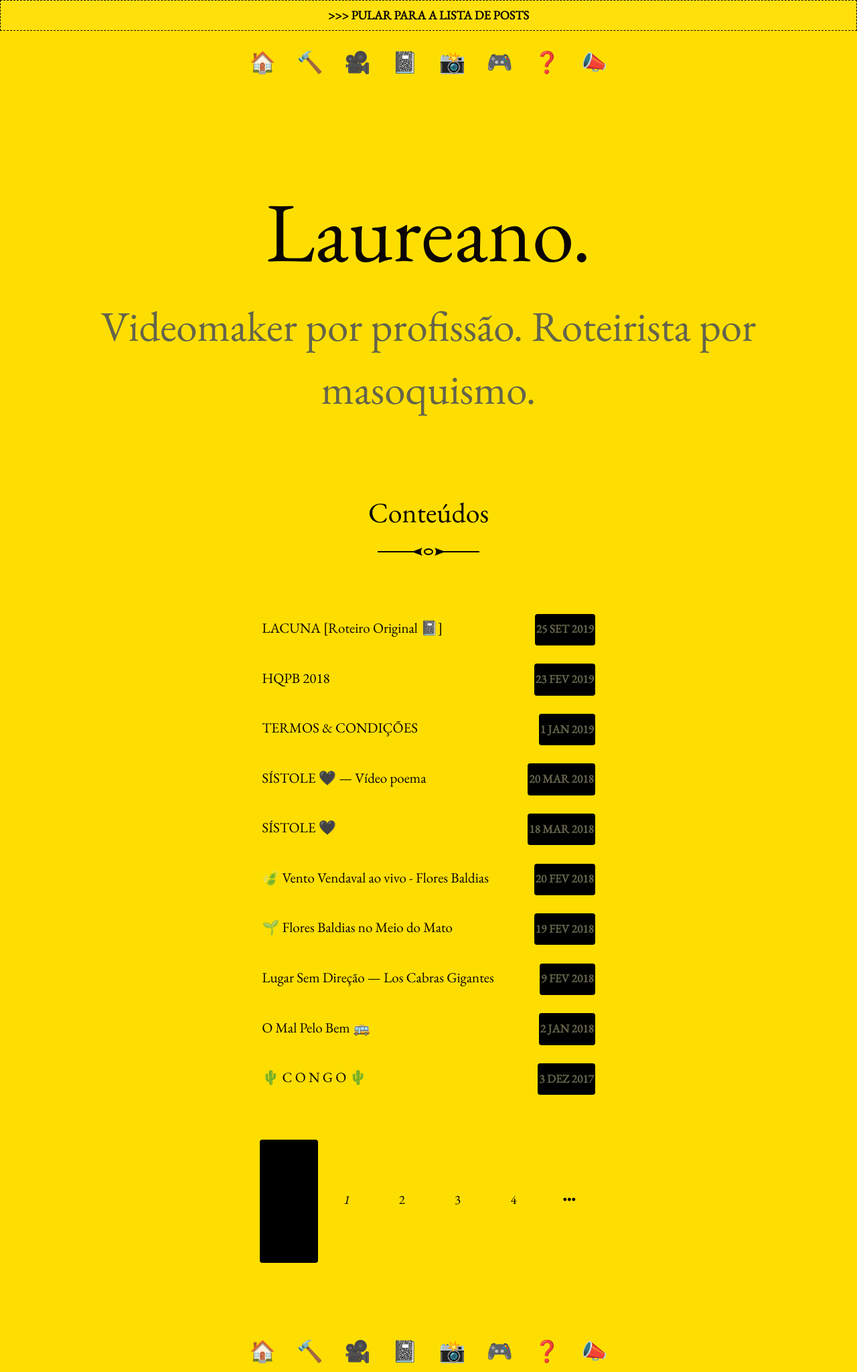
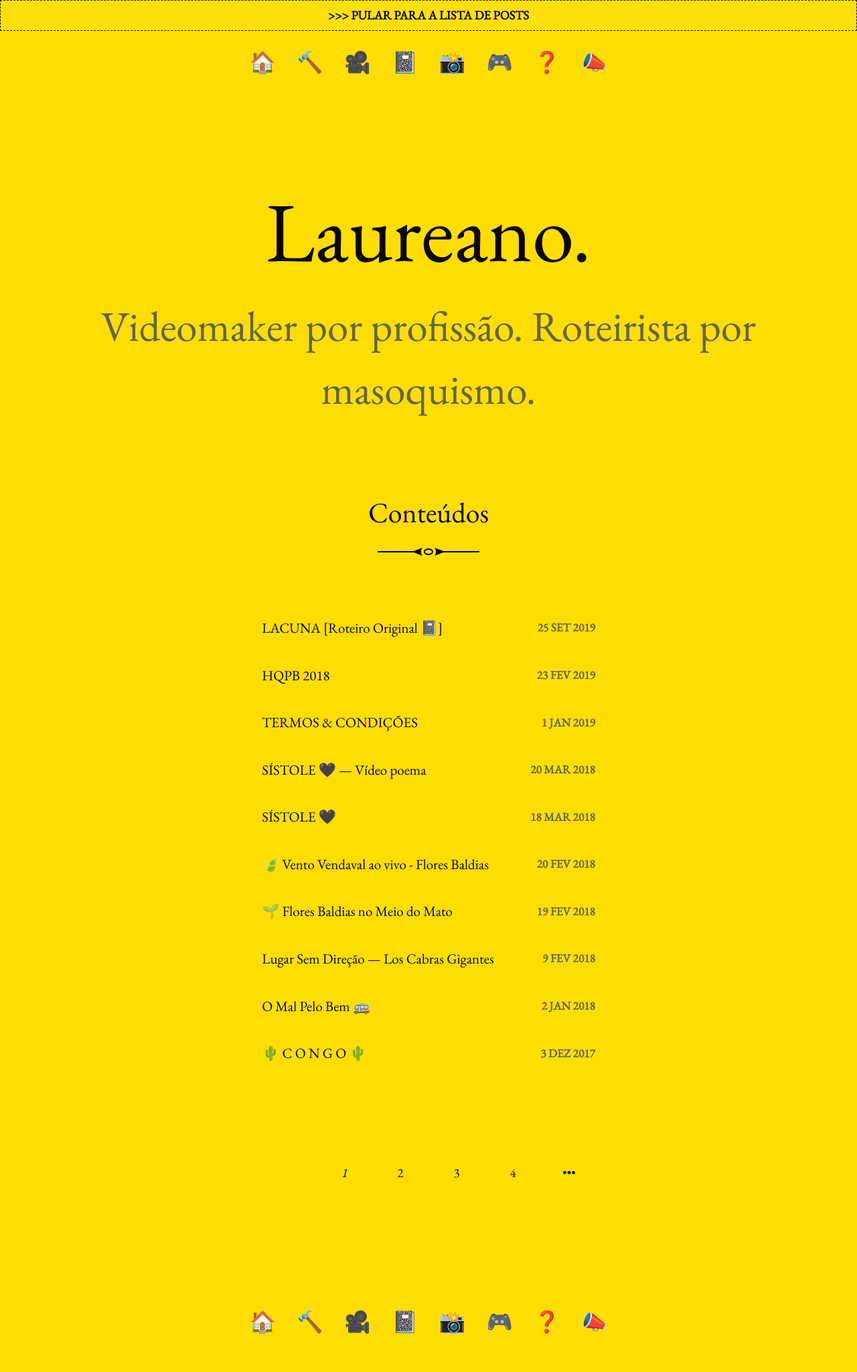
Before and after one commit to tropicaos/laueu, a Jekyll site: the page built from index.html, in a window 1280 px wide. Shown: the whole page at 67% size. Built offline with Jekyll 4.4.1, drawn with Linux system fonts in a browser that asks for light colours; the list of posts is cut into pages by our own code; comment, search, counter and statistics services are not loaded; after the commit the page ends 2005 px from its top, so only the background shows below that.

Commit message:
Update main.scss

```diff
--- a/assets/css/main.scss
+++ b/assets/css/main.scss
@@ -19,55 +19,6 @@
   "footnotes",
   "search"
 ;
-
-.buttonfluxo[type=button], span {
-  display: block;
-  word-break: keep-all;
-  text-align: center;
-  background-color: #000;
-  border: 2px solid #000;
-  color: white;
-  padding: 16px 32px;
-  text-decoration: solid;
-  cursor: pointer;
-  border-radius: 4px;
-  transition-duration: 0.4s;
-  font-weight: bold;
-}
-
-.buttonfluxo[type=button]:hover {
-  background-color: #fede00;
-  border: 2px solid #000;
-  text-emphasis-color: #000;
-  color: #000;
-}
-
-.buttonrestrito[type=button], span {
-  display: block;
-  word-break: keep-all;
-  text-align: center;
-  background-color: #000;
-  border: 2px solid #000;
-  color: white;
-  padding: 16px 32px;
-  text-decoration: solid;
-  cursor: pointer;
-  border-radius: 4px;
-  transition-duration: 0.4s;
-  font-weight: bold;
-}
-
-.buttonrestrito[type=button]:hover {
-  background-color: #fe0000;
-  border: 2px solid #000;
-  text-emphasis-color: #FFF;
-  color: #FFF;
-}
-
-.textofluxo {
-  display: block;
-  margin-top: 1em;
-}
 
 input {
     width: 100%;
```
